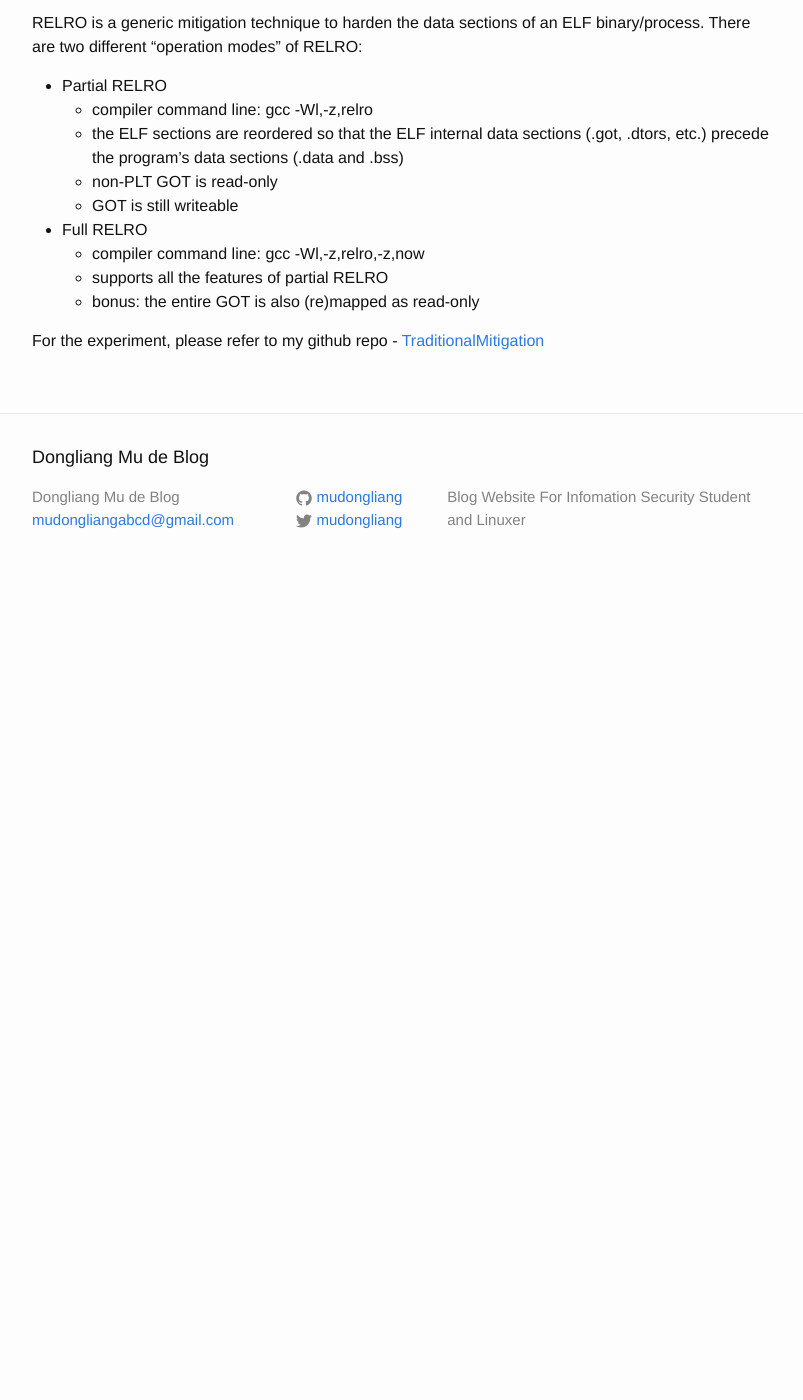
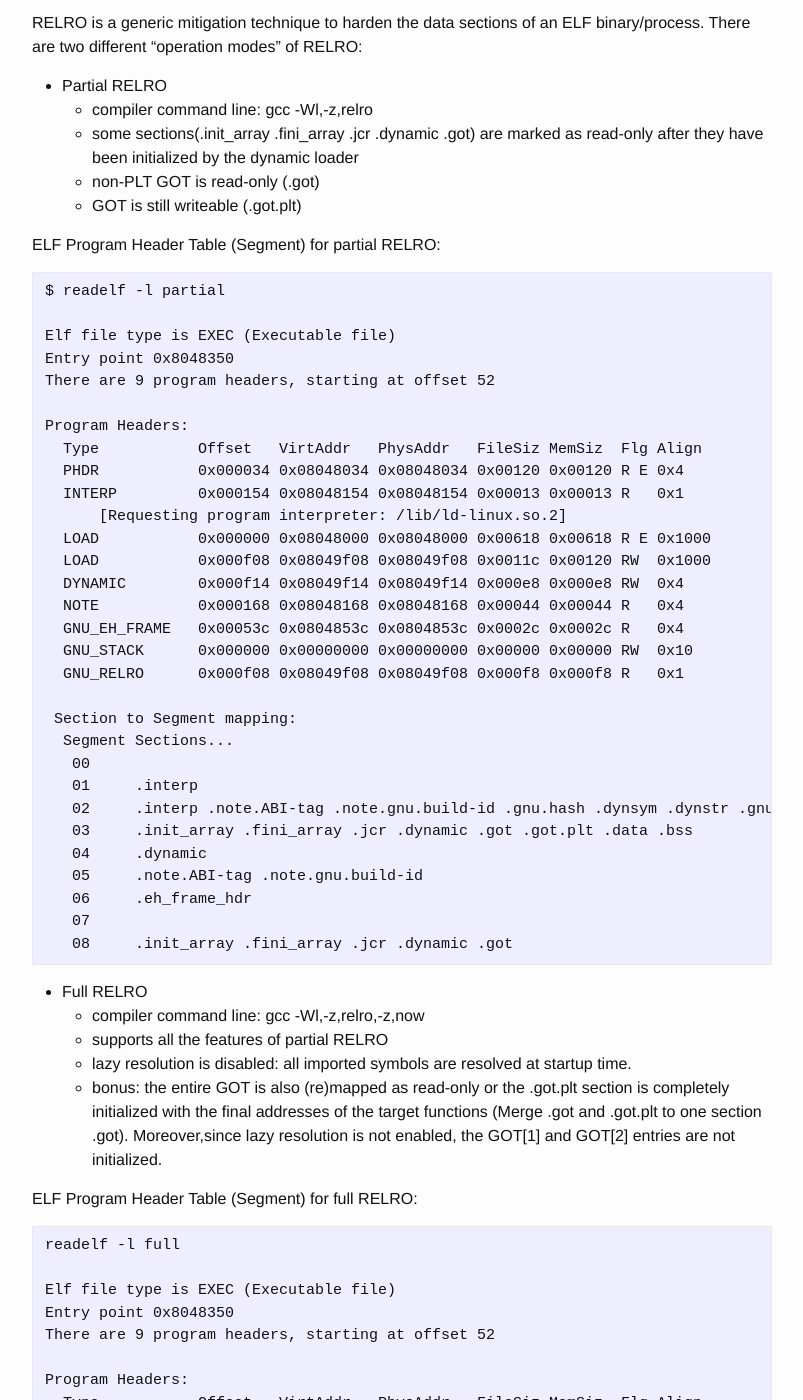
Before and after one commit to mudongliang/mudongliang.github.io, a Jekyll site: the page built from _posts/2016-07-11-relro---a-not-so-well-known-memory-corruption-mitigation-technique.md, in a window 1280 px wide and 1400 px high, scrolled down 270 px. Shown: the whole window, without its empty margins (238-1041 px from the left). Built offline with Jekyll 4.4.1, drawn with Linux system fonts in a browser that asks for light colours; before the commit the page ends 900 px from its top, so only the background shows below that; some of the changed text lies outside the part shown.

Commit message:
Add additional description for RELRO

```diff
--- a/_posts/2016-07-11-relro---a-not-so-well-known-memory-corruption-mitigation-technique.md
+++ b/_posts/2016-07-11-relro---a-not-so-well-known-memory-corruption-mitigation-technique.md
@@ -13,13 +13,82 @@ RELRO is a generic mitigation technique to harden the data sections of an ELF bi
 
 - Partial RELRO
     - compiler command line: gcc -Wl,-z,relro
-    - the ELF sections are reordered so that the ELF internal data sections (.got, .dtors, etc.) precede the program's data sections (.data and .bss)
-    - non-PLT GOT is read-only
-    - GOT is still writeable
+    - some sections(.init_array .fini_array .jcr .dynamic .got) are marked as read-only after they have been initialized by the dynamic loader
+    - non-PLT GOT is read-only (.got)
+    - GOT is still writeable (.got.plt)
+
+ELF Program Header Table (Segment) for partial RELRO:
+
+    $ readelf -l partial
+
+    Elf file type is EXEC (Executable file)
+    Entry point 0x8048350
+    There are 9 program headers, starting at offset 52
+
+    Program Headers:
+      Type           Offset   VirtAddr   PhysAddr   FileSiz MemSiz  Flg Align
+      PHDR           0x000034 0x08048034 0x08048034 0x00120 0x00120 R E 0x4
+      INTERP         0x000154 0x08048154 0x08048154 0x00013 0x00013 R   0x1
+          [Requesting program interpreter: /lib/ld-linux.so.2]
+      LOAD           0x000000 0x08048000 0x08048000 0x00618 0x00618 R E 0x1000
+      LOAD           0x000f08 0x08049f08 0x08049f08 0x0011c 0x00120 RW  0x1000
+      DYNAMIC        0x000f14 0x08049f14 0x08049f14 0x000e8 0x000e8 RW  0x4
+      NOTE           0x000168 0x08048168 0x08048168 0x00044 0x00044 R   0x4
+      GNU_EH_FRAME   0x00053c 0x0804853c 0x0804853c 0x0002c 0x0002c R   0x4
+      GNU_STACK      0x000000 0x00000000 0x00000000 0x00000 0x00000 RW  0x10
+      GNU_RELRO      0x000f08 0x08049f08 0x08049f08 0x000f8 0x000f8 R   0x1
+
+     Section to Segment mapping:
+      Segment Sections...
+       00
+       01     .interp
+       02     .interp .note.ABI-tag .note.gnu.build-id .gnu.hash .dynsym .dynstr .gnu.version .gnu.version_r .rel.dyn .rel.plt .init .plt .text .fini .rodata .eh_frame_hdr .eh_frame
+       03     .init_array .fini_array .jcr .dynamic .got .got.plt .data .bss
+       04     .dynamic
+       05     .note.ABI-tag .note.gnu.build-id
+       06     .eh_frame_hdr
+       07
+       08     .init_array .fini_array .jcr .dynamic .got
+
 
 - Full RELRO
     - compiler command line: gcc -Wl,-z,relro,-z,now
     - supports all the features of partial RELRO
-    - bonus: the entire GOT is also (re)mapped as read-only
+    - lazy resolution is disabled: all imported symbols are resolved at startup time.
+    - bonus: the entire GOT is also (re)mapped as read-only or the .got.plt section is completely initialized with the final addresses of the target functions (Merge .got and .got.plt to one section .got). Moreover,since lazy resolution is not enabled, the GOT[1] and GOT[2] entries are not initialized.
+
+ELF Program Header Table (Segment) for full RELRO:
+
+    readelf -l full
+
+    Elf file type is EXEC (Executable file)
+    Entry point 0x8048350
+    There are 9 program headers, starting at offset 52
+
+    Program Headers:
+      Type           Offset   VirtAddr   PhysAddr   FileSiz MemSiz  Flg Align
+      PHDR           0x000034 0x08048034 0x08048034 0x00120 0x00120 R E 0x4
+      INTERP         0x000154 0x08048154 0x08048154 0x00013 0x00013 R   0x1
+          [Requesting program interpreter: /lib/ld-linux.so.2]
+      LOAD           0x000000 0x08048000 0x08048000 0x00618 0x00618 R E 0x1000
+      LOAD           0x000edc 0x08049edc 0x08049edc 0x0012c 0x00130 RW  0x1000
+      DYNAMIC        0x000ee8 0x08049ee8 0x08049ee8 0x000f8 0x000f8 RW  0x4
+      NOTE           0x000168 0x08048168 0x08048168 0x00044 0x00044 R   0x4
+      GNU_EH_FRAME   0x00053c 0x0804853c 0x0804853c 0x0002c 0x0002c R   0x4
+      GNU_STACK      0x000000 0x00000000 0x00000000 0x00000 0x00000 RW  0x10
+      GNU_RELRO      0x000edc 0x08049edc 0x08049edc 0x00124 0x00124 R   0x1
+
+     Section to Segment mapping:
+      Segment Sections...
+       00
+       01     .interp
+       02     .interp .note.ABI-tag .note.gnu.build-id .gnu.hash .dynsym .dynstr .gnu.version .gnu.version_r .rel.dyn .rel.plt .init .plt .text .fini .rodata .eh_frame_hdr .eh_frame
+       03     .init_array .fini_array .jcr .dynamic .got .data .bss
+       04     .dynamic
+       05     .note.ABI-tag .note.gnu.build-id
+       06     .eh_frame_hdr
+       07
+       08     .init_array .fini_array .jcr .dynamic .got
+
 
 For the experiment, please refer to my github repo - [TraditionalMitigation](https://github.com/mudongliang/TraditionalMitigation)
```
